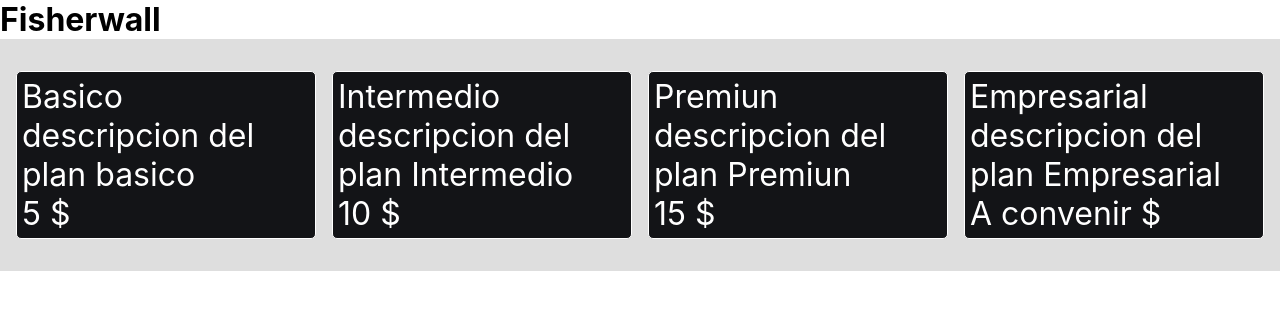
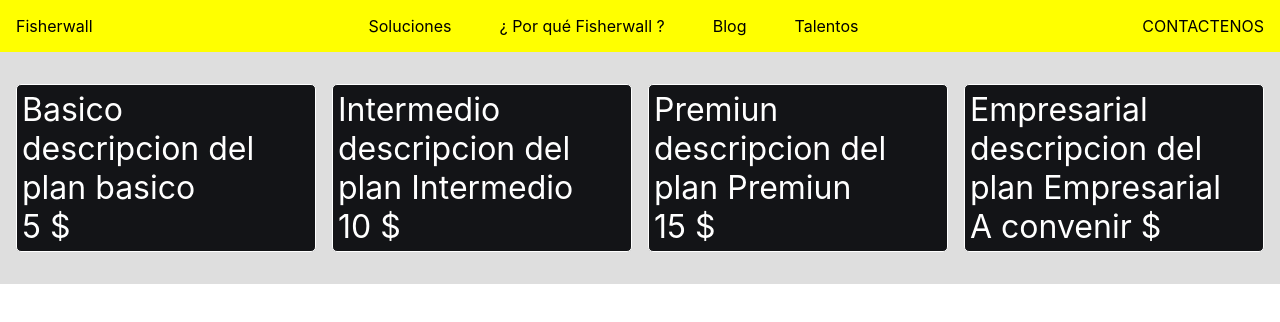
Before and after one commit to kevin-cueva/fisherwall, a React (Vite) app: page / in a window 1280 px wide. Shown: the top 322 px of the page. Built offline with nearby package versions, Linux system fonts and the light colour scheme.

Commit message:
Navbar agregado

```diff
--- a/index.html
+++ b/index.html
@@ -4,7 +4,7 @@
     <meta charset="UTF-8" />
     <link rel="icon" type="image/svg+xml" href="/src/favicon.svg" />
     <meta name="viewport" content="width=device-width, initial-scale=1.0" />
-    <title>Vite App</title>
+    <title>Fisherwall</title>
   </head>
   <body>
     <div id="root"></div>
--- a/src/App.jsx
+++ b/src/App.jsx
@@ -1,12 +1,13 @@
 import { useState } from 'react'
 import './App.css'
 import Planes from './components/Planes';
+import Navbar from './components/Navbar';
 function App() {
   const [count, setCount] = useState(0)
 
   return (
     <div>
-      <h1>Fisherwall</h1>
+      <Navbar></Navbar>
       <Planes></Planes>
     </div>
   )
--- /dev/null
+++ b/src/components/Navbar.css
@@ -0,0 +1,22 @@
+.container-navbar{
+  background-color:yellow;
+  display: flex;
+  flex-direction: row;
+  justify-content: space-between;
+  padding: 1rem;
+
+}
+
+.ul-navbar{
+    align-content: flex-start;
+    display: flex;
+    flex-direction: row; /*acomoda todo de manera horizontal*/
+    justify-content: center; /*Organia la lisha hacia el centro*/
+    text-align: center; /*Organia la lisha hacia el centro*/
+}
+
+.li-navbar{
+  padding-right: 3rem;
+  list-style: none; /*Elimina el punto negrp de la lista*/
+  font-size: 1rem;
+}
--- /dev/null
+++ b/src/components/Navbar.jsx
@@ -0,0 +1,25 @@
+import React from 'react';
+import './Navbar.css';
+const Navbar = ()=>{
+
+  return(
+    <>
+
+      <div className="container-navbar">
+          <div className="nombre-empresa">Fisherwall</div>
+          <div className="elementos-navbar">
+              <ul className="ul-navbar">
+                <li className="li-navbar">Soluciones</li>
+                <li className="li-navbar">¿ Por qué Fisherwall ?</li>
+                <li className="li-navbar">Blog</li>
+                <li className="li-navbar">Talentos</li>
+              </ul>
+          </div>
+          <div className="contao-navbar">CONTACTENOS</div>
+      </div>
+
+    </>
+  );
+}
+
+export default Navbar;
--- a/src/components/Planes.css
+++ b/src/components/Planes.css
@@ -5,7 +5,7 @@
 }
 
 /*Contenedor de las tarjetas*/
-.container{
+.container-planes{
   padding:2rem 1rem 2rem 1rem;
   background-color: #96969650;
   display: grid;
--- a/src/components/Planes.jsx
+++ b/src/components/Planes.jsx
@@ -18,7 +18,7 @@ const Planes = ()=>{
 
   return(
     <>
-      <div className="container">
+      <div className="container-planes">
           {planes.map((item) =>
             <>
                 <div className="card">
```
